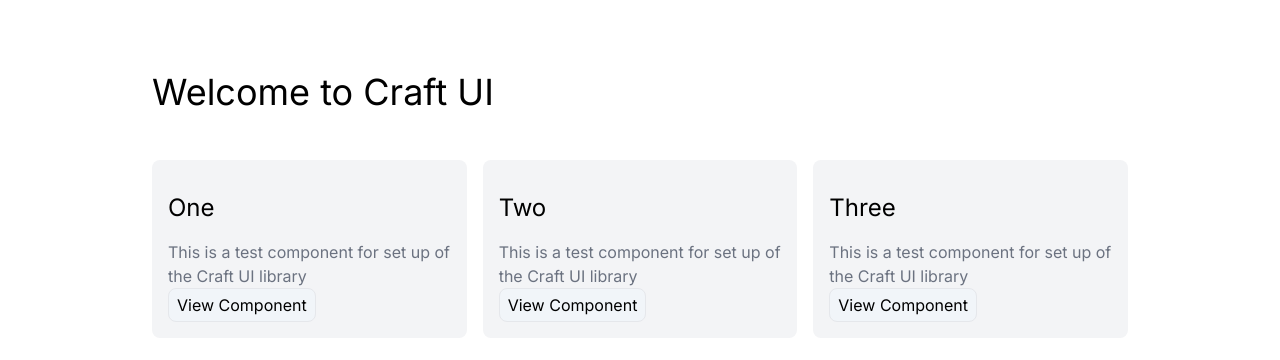
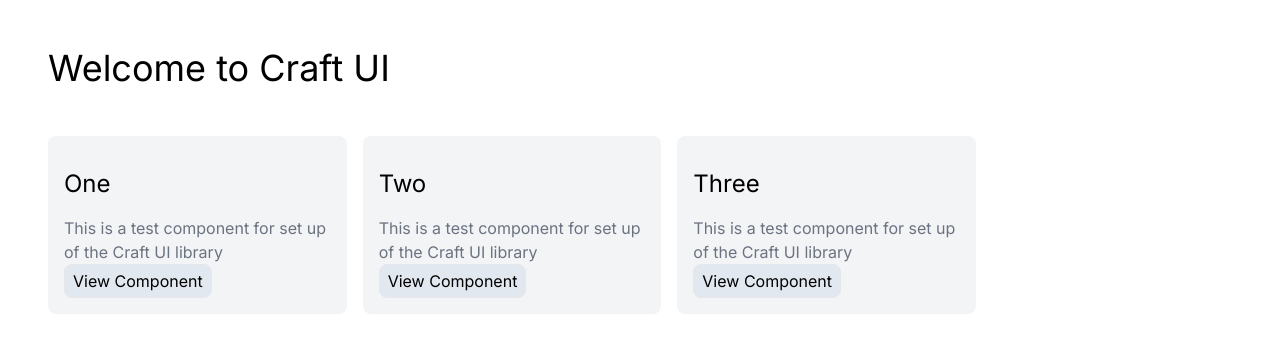
Before and after one commit to 9d8dev/craft-site, a Next.js app: page / in a window 1280 px wide. Shown: the top 360 px of the page. Built offline with nearby package versions, Linux system fonts and the light colour scheme.

Commit message:
fix: layout shift

```diff
--- a/app/layout.tsx
+++ b/app/layout.tsx
@@ -1,19 +1,25 @@
-import './globals.css';
-import type { Metadata } from 'next';
-import { Inter } from 'next/font/google';
+import "./globals.css";
+import type { Metadata } from "next";
+import { Inter } from "next/font/google";
 
-const inter = Inter({ subsets: ['latin'] });
+const inter = Inter({ subsets: ["latin"] });
 
 export const metadata: Metadata = {
-  title: 'Craft UI | NextJS and Tailwind Components for Marketing Websites',
+  title: "Craft UI | NextJS and Tailwind Components for Marketing Websites",
   description:
-    'Crafted with Tailwind, React, and Next JS. Designed by Bridger Tower. Built with Cameron Youngblood.'
+    "Crafted with Tailwind, React, and Next JS. Designed by Bridger Tower. Built with Cameron Youngblood.",
 };
 
-export default function RootLayout({ children }: { children: React.ReactNode }) {
+export default function RootLayout({
+  children,
+}: {
+  children: React.ReactNode;
+}) {
   return (
-    <html lang="en">
-      <body className={`max-w-screen-lg m-auto p-6 ${inter.className}`}>{children}</body>
+    <html className="w-screen" lang="en">
+      <body className={`max-w-screen-lg p-6 md:p-12 ${inter.className}`}>
+        {children}
+      </body>
     </html>
   );
 }
--- a/app/page.tsx
+++ b/app/page.tsx
@@ -1,45 +1,44 @@
-import DrawerWrapper from '@/components/drawer-wrapper';
-import One from "@/components/type/hero/one"
+// Layout Components
+import DrawerWrapper from "@/components/drawer-wrapper";
+
+// Hero Components
+import One from "@/components/type/hero/one";
 
 const components = [
   {
-    "name": "One",
-    "type": "Hero",
-    "component": One,
-    "img": "https://images.unsplash.com/photo-1517694712202-14dd9538aa97?ixlib=rb-4.0.3&ixid=M3wxMjA3fDB8MHxwaG90by1wYWdlfHx8fGVufDB8fHx8fA%3D%3D&auto=format&fit=crop&w=2970&q=80",
-    "description": "This is a test component for set up of the Craft UI library",
+    name: "One",
+    type: "Hero",
+    component: One,
+    description: "This is a test component for set up of the Craft UI library",
   },
   {
-    "name": "Two",
-    "type": "Hero",
-    "component": One,
-    "img": "https://images.unsplash.com/photo-1517694712202-14dd9538aa97?ixlib=rb-4.0.3&ixid=M3wxMjA3fDB8MHxwaG90by1wYWdlfHx8fGVufDB8fHx8fA%3D%3D&auto=format&fit=crop&w=2970&q=80",
-    "description": "This is a test component for set up of the Craft UI library",
+    name: "Two",
+    type: "Hero",
+    component: One,
+    description: "This is a test component for set up of the Craft UI library",
   },
   {
-    "name": "Three",
-    "type": "Hero",
-    "component": One,
-    "img": "https://images.unsplash.com/photo-1517694712202-14dd9538aa97?ixlib=rb-4.0.3&ixid=M3wxMjA3fDB8MHxwaG90by1wYWdlfHx8fGVufDB8fHx8fA%3D%3D&auto=format&fit=crop&w=2970&q=80",
-    "description": "This is a test component for set up of the Craft UI library",
-  }
+    name: "Three",
+    type: "Hero",
+    component: One,
+    description: "This is a test component for set up of the Craft UI library",
+  },
 ];
 
 export default function Home() {
   return (
-    <main>
-      <h1 className='text-4xl my-12'>Welcome to Craft UI</h1>
+    <main className="grid md:gap-12 gap-6">
+      <h1 className="text-4xl">Welcome to Craft UI</h1>
       <div className="grid md:grid-cols-3 gap-4">
         {components.map((component, index) => (
           <div key={index} className="bg-gray-100 p-4 rounded-lg">
             <h2 className="text-2xl my-4">{component.name}</h2>
             <p className="text-gray-500">{component.description}</p>
-            <DrawerWrapper name="This is a test.">
+            <DrawerWrapper name={component.name}>
               <component.component />
             </DrawerWrapper>
           </div>
         ))}
-
       </div>
     </main>
   );
--- a/components/drawer-wrapper.tsx
+++ b/components/drawer-wrapper.tsx
@@ -1,7 +1,7 @@
-'use client';
+"use client";
 
-import React from 'react';
-import { Drawer } from 'vaul';
+import React from "react";
+import { Drawer } from "vaul";
 
 type Props = {
   children: React.ReactNode;
@@ -10,74 +10,25 @@ type Props = {
 
 const DrawerWrapper: React.FC<Props> = ({ children, name }) => {
   return (
-    <Drawer.Root shouldScaleBackground>
+    <Drawer.Root>
       <Drawer.Trigger asChild>
-        <button className='bg-slate-100 px-2 py-1 border rounded-lg'>View Component</button>
+        <button className="bg-slate-200 px-2 py-1 border rounded-lg">
+          View Component
+        </button>
       </Drawer.Trigger>
       <Drawer.Portal>
         <Drawer.Overlay className="fixed inset-0 bg-black/40" />
         <Drawer.Content className="bg-zinc-100 flex flex-col rounded-t-[10px] h-[96%] mt-24 fixed bottom-0 left-0 right-0">
           <div className="p-4 bg-white rounded-t-[10px] flex-1">
-            <div className="mx-auto w-12 h-1.5 flex-shrink-0 rounded-full bg-zinc-300 mb-8" />
             <div className="max-w-md mx-auto">
               <Drawer.Title className="font-medium mb-4">{name}</Drawer.Title>
               {children}
-            </div>
-          </div>
-          <div className="p-4 bg-zinc-100 border-t border-zinc-200 mt-auto">
-            <div className="flex gap-6 justify-end max-w-md mx-auto">
-              <a
-                className="text-xs text-zinc-600 flex items-center gap-0.25"
-                href="https://github.com/emilkowalski/vaul"
-                target="_blank"
-              >
-                GitHub
-                <svg
-                  fill="none"
-                  height="16"
-                  stroke="currentColor"
-                  stroke-linecap="round"
-                  stroke-linejoin="round"
-                  stroke-width="2"
-                  viewBox="0 0 24 24"
-                  width="16"
-                  aria-hidden="true"
-                  className="w-3 h-3 ml-1"
-                >
-                  <path d="M18 13v6a2 2 0 01-2 2H5a2 2 0 01-2-2V8a2 2 0 012-2h6"></path>
-                  <path d="M15 3h6v6"></path>
-                  <path d="M10 14L21 3"></path>
-                </svg>
-              </a>
-              <a
-                className="text-xs text-zinc-600 flex items-center gap-0.25"
-                href="https://twitter.com/emilkowalski_"
-                target="_blank"
-              >
-                Twitter
-                <svg
-                  fill="none"
-                  height="16"
-                  stroke="currentColor"
-                  stroke-linecap="round"
-                  stroke-linejoin="round"
-                  stroke-width="2"
-                  viewBox="0 0 24 24"
-                  width="16"
-                  aria-hidden="true"
-                  className="w-3 h-3 ml-1"
-                >
-                  <path d="M18 13v6a2 2 0 01-2 2H5a2 2 0 01-2-2V8a2 2 0 012-2h6"></path>
-                  <path d="M15 3h6v6"></path>
-                  <path d="M10 14L21 3"></path>
-                </svg>
-              </a>
             </div>
           </div>
         </Drawer.Content>
       </Drawer.Portal>
     </Drawer.Root>
   );
-}
+};
 
 export default DrawerWrapper;
--- a/components/type/hero/one.tsx
+++ b/components/type/hero/one.tsx
@@ -1,9 +1,13 @@
 const One = () => {
   return (
-    <div className="w-full h-full flex items-center justify-center bg-slate-400">
+    <div className="w-full h-full flex flex-col gap-8 p-8 rounded-lg items-center justify-center bg-slate-400">
       <h1 className="text-6xl">One</h1>
+      <p>This is a component</p>
+      <a className="px-4 py-2 bg-slate-300" href="/">
+        This is a test!
+      </a>
     </div>
-  )
-}
+  );
+};
 
 export default One;
```
Also changed, not shown: 1 other file (tests, documents, lock files or other folders).
